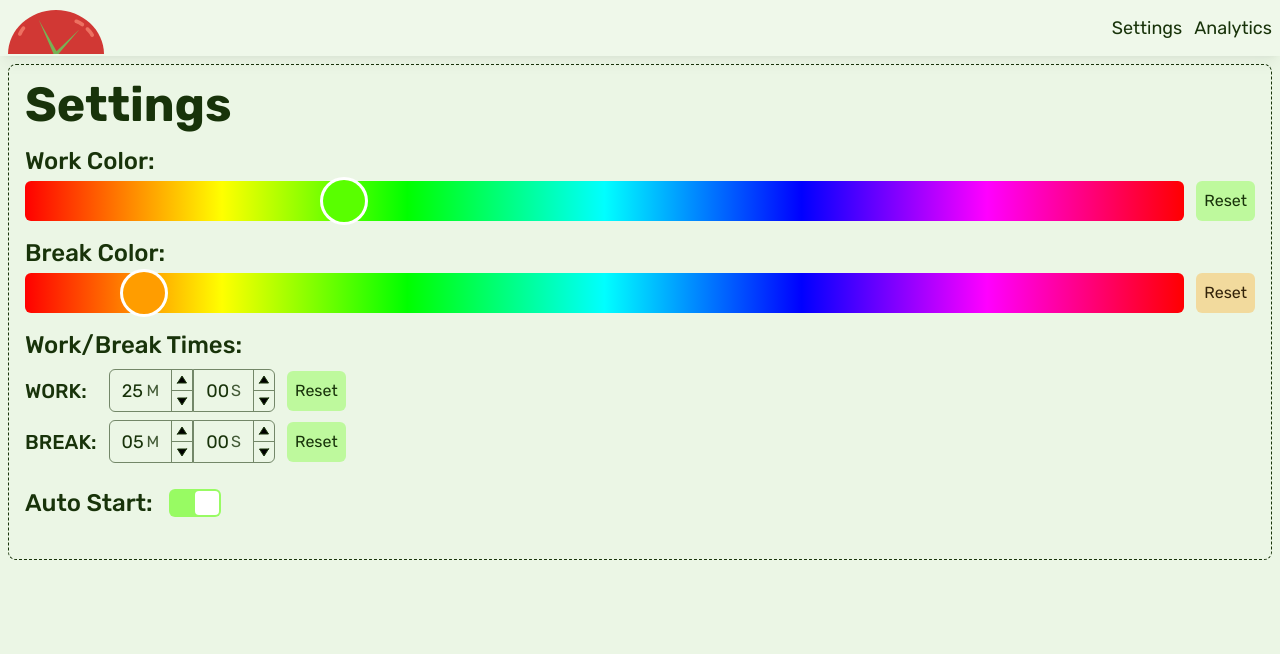
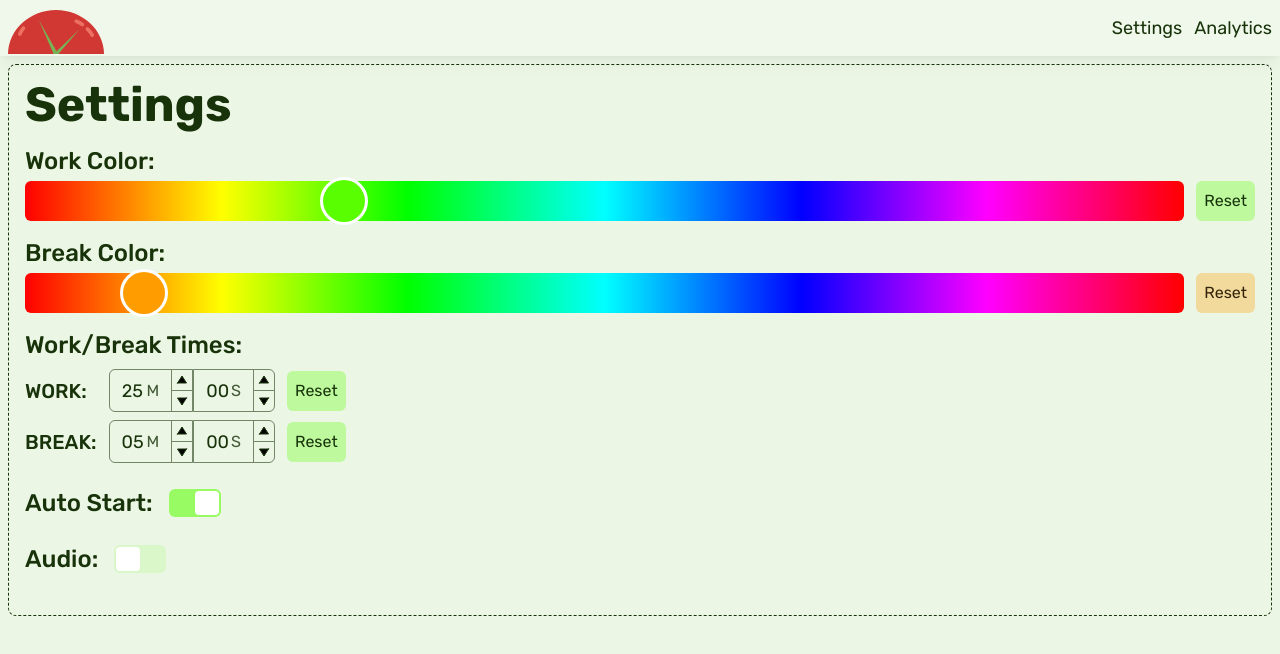
Before and after one commit to SyntaxBox/pomobit, a React (Vite) app: page /settings in a window 1280 px wide. Shown: the top 654 px of the page. Built offline with nearby package versions, Linux system fonts and the light colour scheme.

Commit message:
Update settings-page.tsx

```diff
--- a/src/routes/settings-page.tsx
+++ b/src/routes/settings-page.tsx
@@ -3,6 +3,7 @@ import { useUI } from "../hooks";
 import { DEFAULT_SETTINGS, useSettings } from "../hooks/useSettings";
 import { Button, Container, H3, Hue, Switch, Title } from "../ui";
 import { H4 } from "../ui/h4";
+
 export default function SettingsPage() {
   const { currentPallet, workPallet, breakPallet } = useUI();
   const {
@@ -12,8 +13,8 @@ export default function SettingsPage() {
     workShift,
     breakShift,
     autoStart,
+    isAudioCuesAllowed,
   } = useSettings();
-
   return (
     <section
       style={{
@@ -122,6 +123,16 @@ export default function SettingsPage() {
               pallet={currentPallet}
             />
           </div>
+          <div className="flex my-6 items-center gap-4">
+            <H3 className="m-0">Audio:</H3>
+            <Switch
+              value={isAudioCuesAllowed}
+              onChange={(newVal) => {
+                updateSettings({ isAudioCuesAllowed: newVal });
+              }}
+              pallet={currentPallet}
+            />
+          </div>
         </div>
       </Container>
     </section>
```
